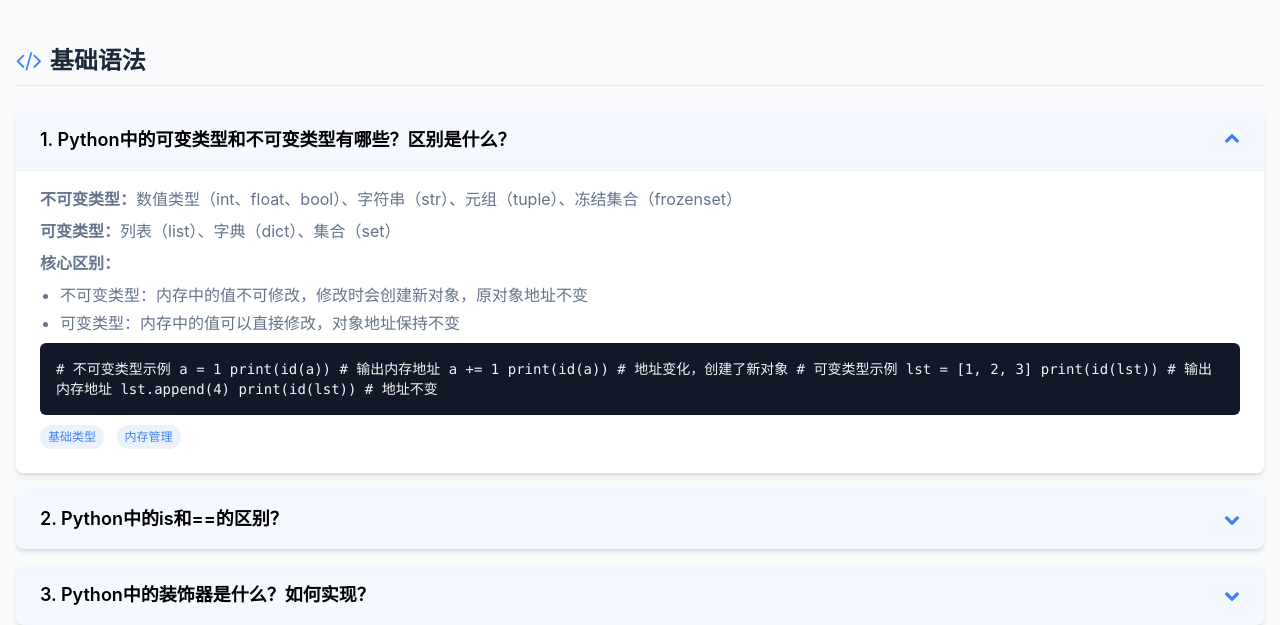
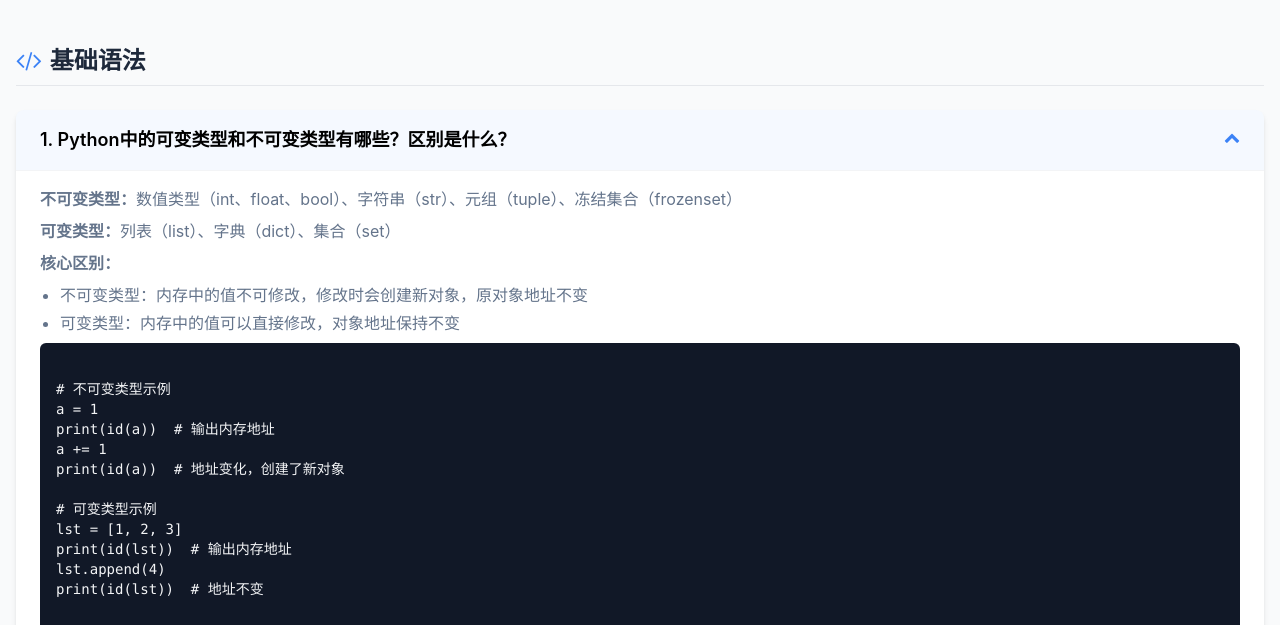
Before and after one commit to heibais1986/java, a plain HTML site: page py1.html in a window 1280 px wide. Shown: the part 175-800 px from the top of the page. Drawn offline with nearby package versions, Linux system fonts and the light colour scheme.

Commit message:
update py1

```diff
--- a/py1.html
+++ b/py1.html
@@ -38,7 +38,7 @@
                 @apply px-6 py-4 bg-white border-t border-gray-100 text-secondary space-y-2;
             }
             .code-block {
-                @apply bg-gray-900 text-gray-100 p-4 rounded-md overflow-x-auto font-mono text-sm my-2;
+                @apply bg-gray-900 text-gray-100 p-4 rounded-md overflow-x-auto font-mono text-sm my-2 whitespace-pre-wrap;
             }
             .tag {
                 @apply inline-block px-2 py-1 text-xs rounded-full bg-primary/10 text-primary mr-2 mb-2;
```
Lines whose indentation alone changed are shown as unchanged.
